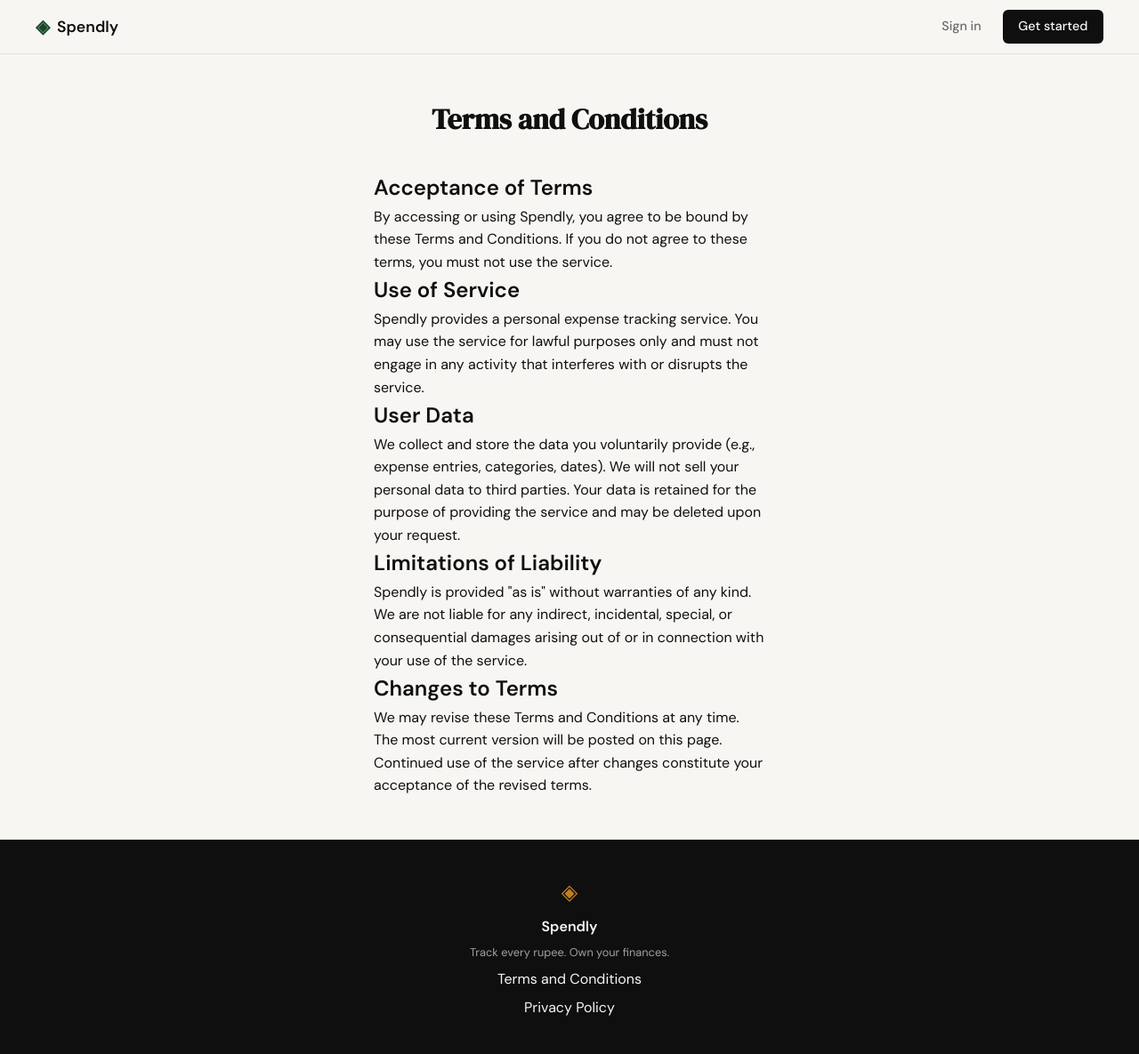
After one commit to mdakram2001/Spendly-An-Expense-Tracking-App, a Flask app: page /terms in a window 1280 px wide. The commit adds this page. Shown: the whole page at 89% size. Run offline with Flask 3, Linux system fonts and the light colour scheme.

Commit message:
landing: add terms and conditions page and route

```diff
--- a/app.py
+++ b/app.py
@@ -51,5 +51,9 @@ def delete_expense(id):
     return "Delete expense — coming in Step 9"
 
 
+@app.route("/terms")
+def terms():
+    return render_template("terms.html")
+
 if __name__ == "__main__":
     app.run(debug=True, port=5001)
--- a/templates/base.html
+++ b/templates/base.html
@@ -34,7 +34,7 @@
             <span class="brand-icon">◈</span>
             <span class="footer-name">Spendly</span>
             <p class="footer-copy">Track every rupee. Own your finances.</p>
-        <a href="#">Terms and Conditions</a>
+        <a href="/terms">Terms and Conditions</a>
         <a href="#">Privacy Policy</a>
         </div>
     </footer>
--- /dev/null
+++ b/templates/terms.html
@@ -0,0 +1,28 @@
+{% extends "base.html" %}
+
+{% block title %}Terms and Conditions{% endblock %}
+
+{% block content %}
+<section class="auth-section">
+  <div class="auth-container">
+    <div class="auth-header">
+      <h1 class="auth-title">Terms and Conditions</h1>
+    </div>
+
+    <h2>Acceptance of Terms</h2>
+    <p>By accessing or using Spendly, you agree to be bound by these Terms and Conditions. If you do not agree to these terms, you must not use the service.</p>
+
+    <h2>Use of Service</h2>
+    <p>Spendly provides a personal expense tracking service. You may use the service for lawful purposes only and must not engage in any activity that interferes with or disrupts the service.</p>
+
+    <h2>User Data</h2>
+    <p>We collect and store the data you voluntarily provide (e.g., expense entries, categories, dates). We will not sell your personal data to third parties. Your data is retained for the purpose of providing the service and may be deleted upon your request.</p>
+
+    <h2>Limitations of Liability</h2>
+    <p>Spendly is provided "as is" without warranties of any kind. We are not liable for any indirect, incidental, special, or consequential damages arising out of or in connection with your use of the service.</p>
+
+    <h2>Changes to Terms</h2>
+    <p>We may revise these Terms and Conditions at any time. The most current version will be posted on this page. Continued use of the service after changes constitute your acceptance of the revised terms.</p>
+  </div>
+</section>
+{% endblock %}
```
